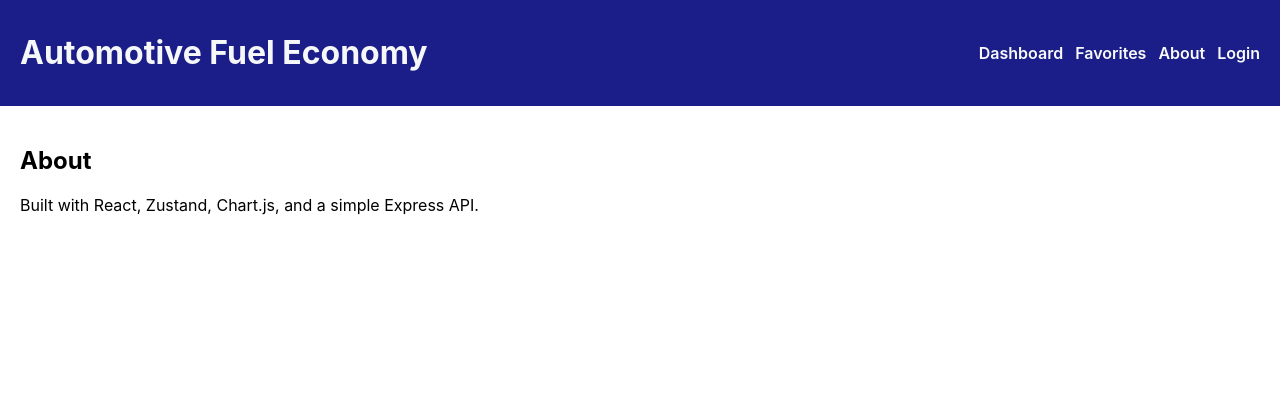
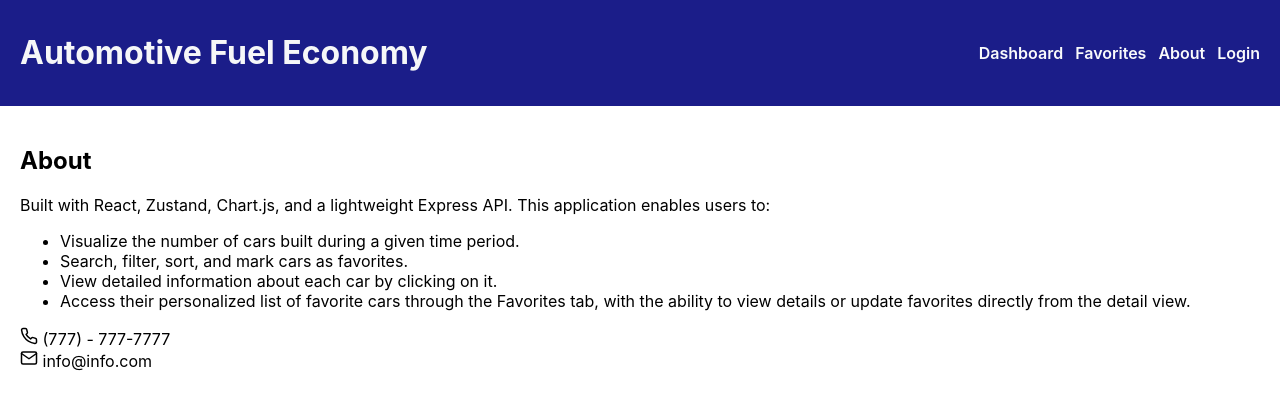
Before and after one commit to mbiswas22/Automotive-Fuel-Economy-Project, a React (Vite) app in the folder frontend/: page /about in a window 1280 px wide. Shown: the top 408 px of the page. Built offline with nearby package versions, Linux system fonts and the light colour scheme.

Commit message:
Cleaning code and modification on about page

```diff
--- a/frontend/src/pages/About.jsx
+++ b/frontend/src/pages/About.jsx
@@ -1,9 +1,22 @@
 import React from 'react'
+import { FiMail, FiMessageCircle, FiPhone } from 'react-icons/fi'
 export default function About(){
   return (
     <div>
       <h2>About</h2>
-      <p>Built with React, Zustand, Chart.js, and a simple Express API.</p>
+      <p>Built with React, Zustand, Chart.js, and a lightweight Express API.
+This application enables users to:</p>
+      <ul>
+        <li>Visualize the number of cars built during a given time period.</li>
+        <li>Search, filter, sort, and mark cars as favorites.</li>
+        <li>View detailed information about each car by clicking on it.</li>
+        <li>Access their personalized list of favorite cars through the Favorites tab, with the ability to view details or update favorites directly from the detail view.</li>
+      </ul>
+      <FiPhone size={18} /> (777) - 777-7777
+      <div>
+      <FiMail size={18} /> info@info.com
+      </div>
+
     </div>
   )
 }
--- a/frontend/src/store/useFavorites.js
+++ b/frontend/src/store/useFavorites.js
@@ -10,16 +10,13 @@ const useFavorites = create(
         const next = exists
           ? get().favorites.filter(f => f.id !== item.id)
           : [...get().favorites, item]
-
-        // next.favorite = (next.favorite && next.favorite === true) ? false : true;
-        console.log(next);
         set({ favorites: next })
       },
-      clearAll: () => set({ favorites: [] }), // ✅ Clear all favorites
-      isFavorite: (id) => get().favorites.some(f => f.id === id), // ✅ Selector
+      clearAll: () => set({ favorites: [] }), //Clear all favorites
+      isFavorite: (id) => get().favorites.some(f => f.id === id), //Selector
     }),
     {
-      name: 'favorites', // localStorage key
+      name: 'favorites', //localStorage key
     }
   )
 )
--- a/frontend/src/styles.css
+++ b/frontend/src/styles.css
@@ -2,7 +2,7 @@ body { font-family: Inter, Arial, sans-serif; margin:0; padding:0; }
 .topbar{ display:flex; justify-content:space-between; align-items:center; padding:12px 20px; background:rgb(27, 29, 137); color:rgb(246, 247, 248); }
 .topbar nav a{ margin-left:12px; color: rgb(249, 250, 251); text-decoration:none; font-weight:600; }
 .main{ padding:20px; }
-.controls input, .controls select{ margin-right:8px; padding:6px 8px; }
+.controls input, .controls select{ margin-right:8px; margin-left: 0px; padding:6px 8px; }
 .car-table{ width:100%; border-collapse:collapse; margin-top:12px; }
 .car-table th, .car-table td{ border:1px solid #ddd; padding:6px 8px; text-align:left; }
 .card{ padding:16px; border-radius:8px; background:linear-gradient(180deg,#fff,#f0f0f0); display:inline-block; transition:transform 0.12s ease; box-shadow:0 6px 18px rgba(0,0,0,0.08); }
@@ -32,7 +32,6 @@ hr {
 
   /* Styling for all text input fields */
 input[type="text"] {
-    /* width: 50%; */
     padding: 12px;
     margin: 8px 0;
     border: 1px solid #ccc;
@@ -48,7 +47,6 @@ input[type="text"] {
   }
 
   input[type=text], select {
-    /* width: 50%; */
     padding: 12px!important;
     margin: 8px 0;
     display: inline-block;
@@ -58,7 +56,6 @@ input[type="text"] {
   }
 
   input[type=password], select {
-    /* width: 50%; */
     padding: 12px!important;
     margin: 8px 0;
     display: inline-block;
```
Also changed, not shown: frontend/src/pages/Login.jsx (+0 -37 lines).
